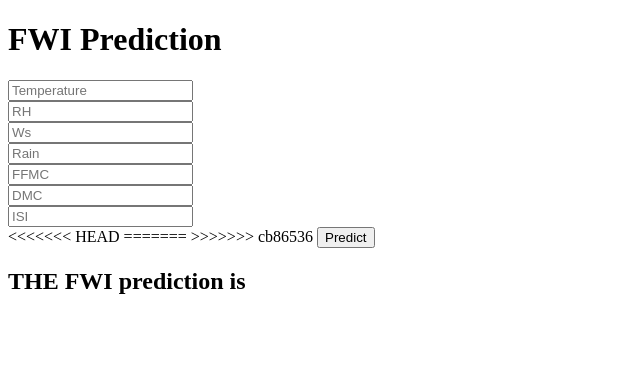
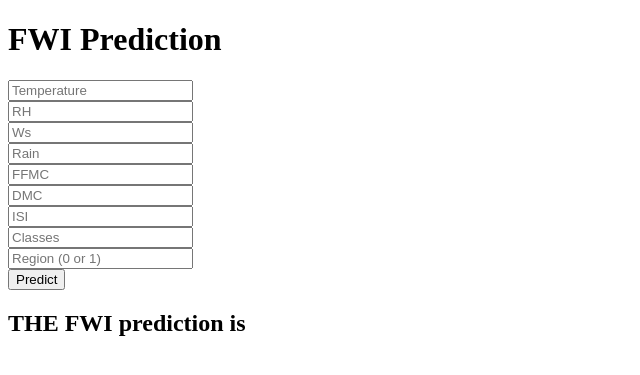
Before and after one commit to Jayasri00/Alerian-forest-fire-ML-Project, a Flask app: page /predictdata in a window 1280 px wide. Shown: the top 375 px of the page, without its empty margins (0-640 px from the left). Run offline with Flask 3, Linux system fonts and the light colour scheme; parts of the project's set-up code (start-up, migrations or seed data) failed here and were passed over.

Commit message:
Fix feature mismatch and deploy working Flask ML app

```diff
--- a/application.py
+++ b/application.py
@@ -25,9 +25,10 @@ def predict_datapoint():
         FFMC = float(request.form.get('FFMC'))
         DMC = float(request.form.get('DMC'))
         ISI = float(request.form.get('ISI'))
+        Classes = float(request.form.get('Classes'))
         Region = float(request.form.get('Region'))
 
-        new_data_scaled=standard_scaler.transform([[Temperature,RH,Ws,Rain,FFMC,DMC,ISI,Region]])
+        new_data_scaled=standard_scaler.transform([[Temperature,RH,Ws,Rain,FFMC,DMC,ISI,Classes,Region]])
         result=ridge_model.predict(new_data_scaled)
 
         return render_template('home.html',result=result[0])
--- a/templates/home.html
+++ b/templates/home.html
@@ -16,11 +16,8 @@
             <input type="text" name="FFMC" placeholder="FFMC" required="required" /><br>
             <input type="text" name="DMC" placeholder="DMC" required="required" /><br>
             <input type="text" name="ISI" placeholder="ISI" required="required" /><br>
-<<<<<<< HEAD
-=======
-
-
->>>>>>> cb86536
+            <input type="text" name="Classes" placeholder="Classes" required="required" /><br>
+            <input type="text" name="Region" placeholder="Region (0 or 1)" required="required" /><br>
             <button type="submit" class="btn btn-primary btn-block btn-large">Predict</button>
         </form>
 
```
